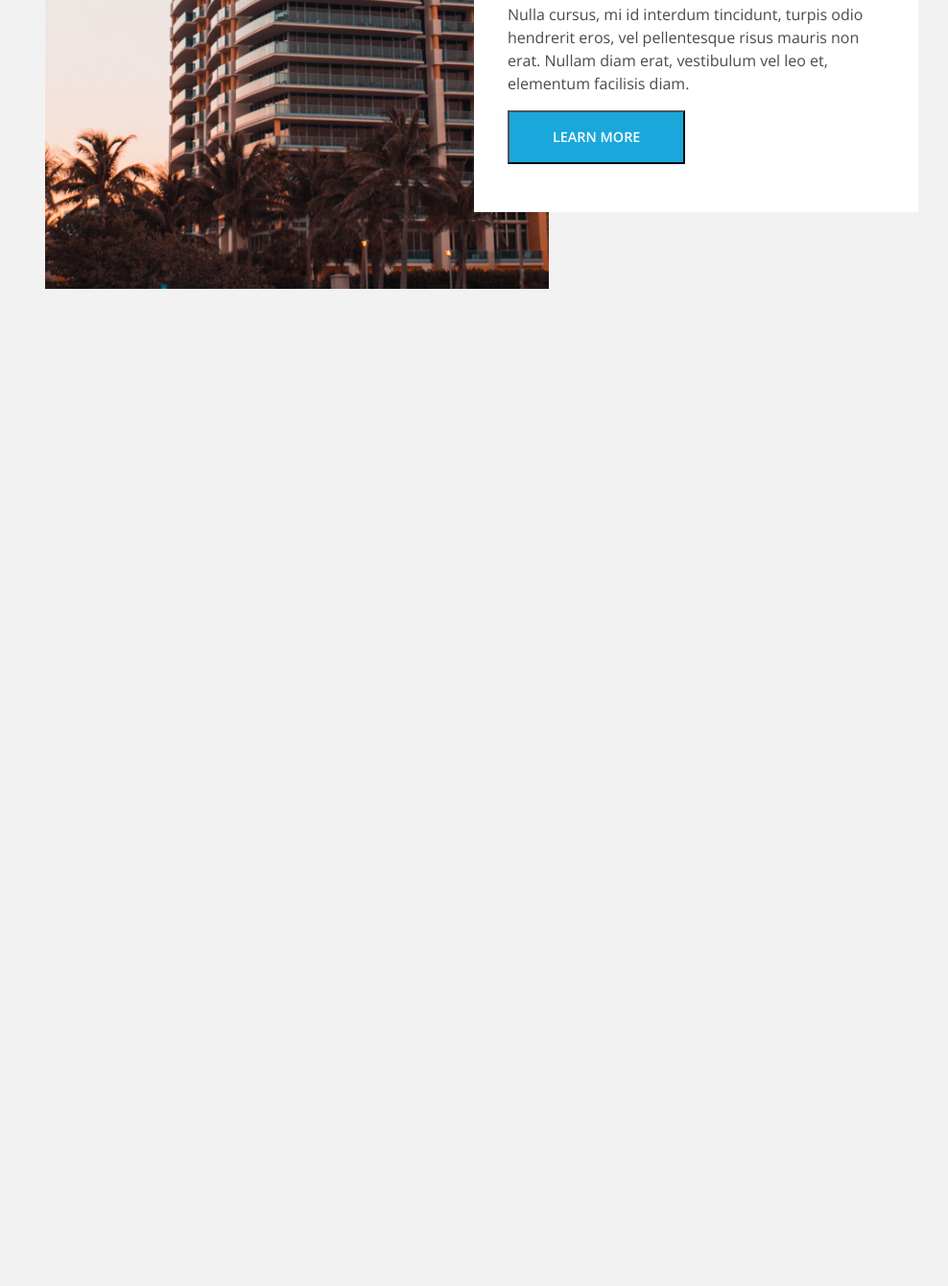
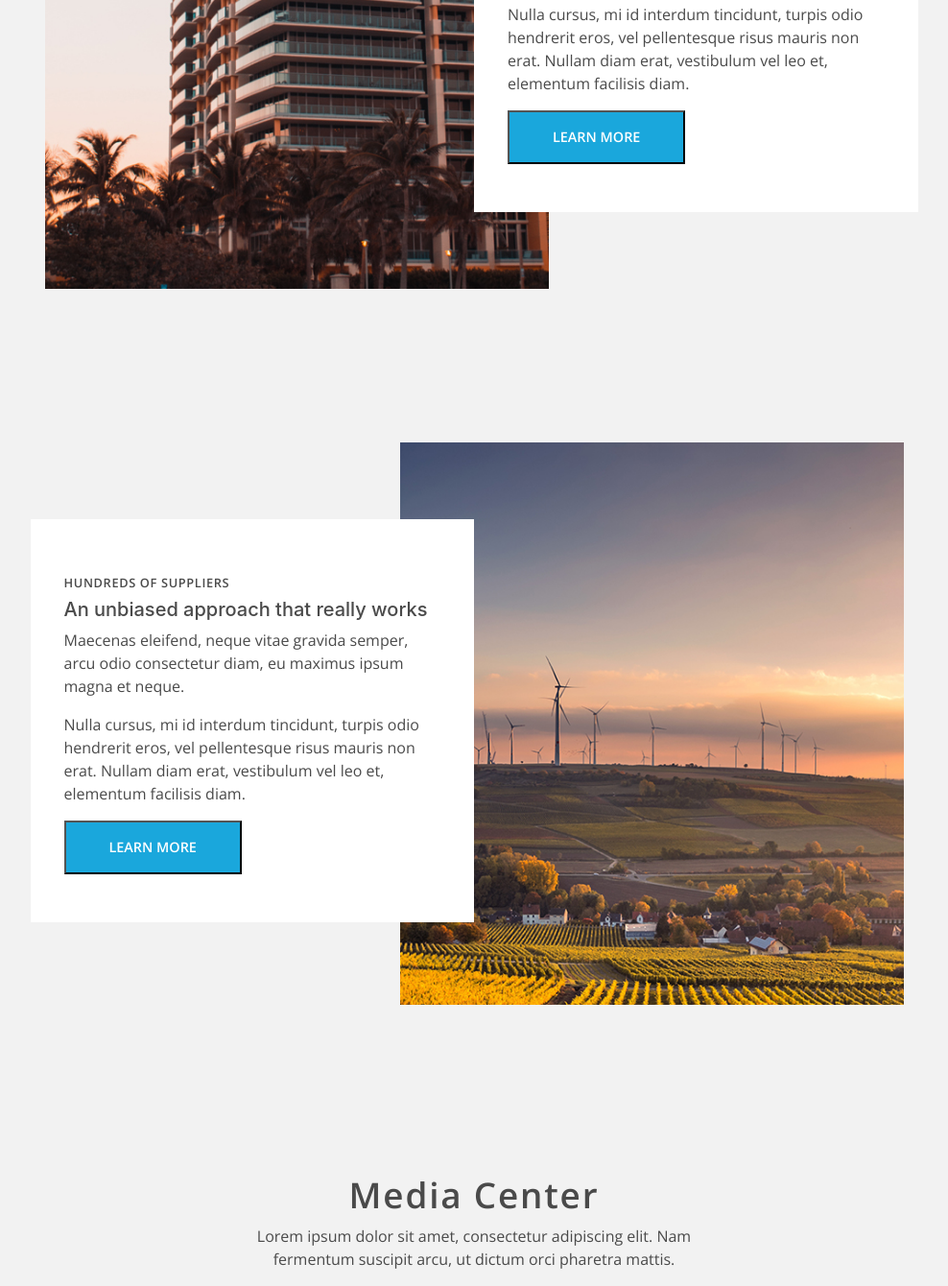
Before and after one commit to zorazky/energySite, a plain HTML site: page index.html in a window 1280 px wide. Shown: the part 1405-2745 px from the top of the page at 96% size, without its empty margins (146-1134 px from the left). Before the commit the page ends 1706 px from the top, so only its background shows below. Drawn offline with nearby package versions, Linux system fonts and the light colour scheme.

Commit message:
suppliers section ready

```diff
--- a/index.html
+++ b/index.html
@@ -97,7 +97,7 @@
 
      </div>
 
-     <div id="caseStudySection" class="container">
+     <div id="caseStudySection" class="container photoSection sectionCase">
          <div class="col-md-6 offset-md-1">
                 <img src="img/case_study.jpg" width="100%" class="d-inline-block align-top" alt="">
 
@@ -120,6 +120,45 @@
 
      </div>
 
+     <div class="container photoSection sectionSuppliers">
+
+        <div class"row">
+        <div class="myBox2 col-md-5 offset-md-1 col-12">
+            <div class="myBoxContent">
+                   <h6>hundreds of suppliers</h6>
+                   <h5>An unbiased approach that
+                    really works</h5>
+
+                   <p>Maecenas eleifend, neque vitae gravida semper, arcu odio consectetur diam, eu maximus ipsum magna et neque.</p>
+                   <p>Nulla cursus, mi id interdum tincidunt, turpis odio hendrerit eros, vel pellentesque risus mauris non erat. Nullam diam erat, vestibulum vel leo et, elementum facilisis diam.</p>
+                   <button type="button" class="mainButton">Learn More</button>
+
+            </div>
+
+        </div>
+
+        <div class="col-md-6 offset-md-5">
+            <img src="img/supliers.jpg" width="100%" class="d-inline-block align-top photoDown" alt="">
+
+        </div>
+
+        </div>
+
+    </div>
+
+    <div class="container text-center sectionSpace">
+        <div class="row justify-content-center pt-5">
+          <h3 class="sectionTitle">Media Center</h3>
+
+        </div>
+
+        <div class="row justify-content-md-center">
+            <p class="col-md-6 col-sm-12">Lorem ipsum dolor sit amet, consectetur adipiscing elit. Nam fermentum
+                suscipit arcu, ut dictum orci pharetra mattis.</p>
+        </div>
+    </div>
+
+
     <script src="https://code.jquery.com/jquery-3.3.1.slim.min.js" integrity="sha384-q8i/X+965DzO0rT7abK41JStQIAqVgRVzpbzo5smXKp4YfRvH+8abtTE1Pi6jizo" crossorigin="anonymous"></script>
     <script src="https://cdnjs.cloudflare.com/ajax/libs/popper.js/1.14.6/umd/popper.min.js" integrity="sha384-wHAiFfRlMFy6i5SRaxvfOCifBUQy1xHdJ/yoi7FRNXMRBu5WHdZYu1hA6ZOblgut" crossorigin="anonymous"></script>
     <script src="https://stackpath.bootstrapcdn.com/bootstrap/4.2.1/js/bootstrap.min.js" integrity="sha384-B0UglyR+jN6CkvvICOB2joaf5I4l3gm9GU6Hc1og6Ls7i6U/mkkaduKaBhlAXv9k" crossorigin="anonymous"></script>
--- a/styles/main.css
+++ b/styles/main.css
@@ -71,7 +71,7 @@ p {
 }
 
 #caseStudySection {
-    padding-top:8em;
+
 }
 
 .myBox {
@@ -82,6 +82,28 @@ p {
 
     margin-top:-500px;
 
+}
+
+.myBox2 {
+    background-color: #fff;
+
+    z-index: 2;
+    position: relative;
+
+
+
+}
+
+.sectionCase, .sectionSpace {
+    margin-top:8em;
+}
+
+.sectionSuppliers {
+    margin-top:20em;
+}
+
+.photoDown {
+    margin-top:-500px;
 }
 
 .myBoxContent {
```
Also changed, not shown: img/supliers.jpg (added).
